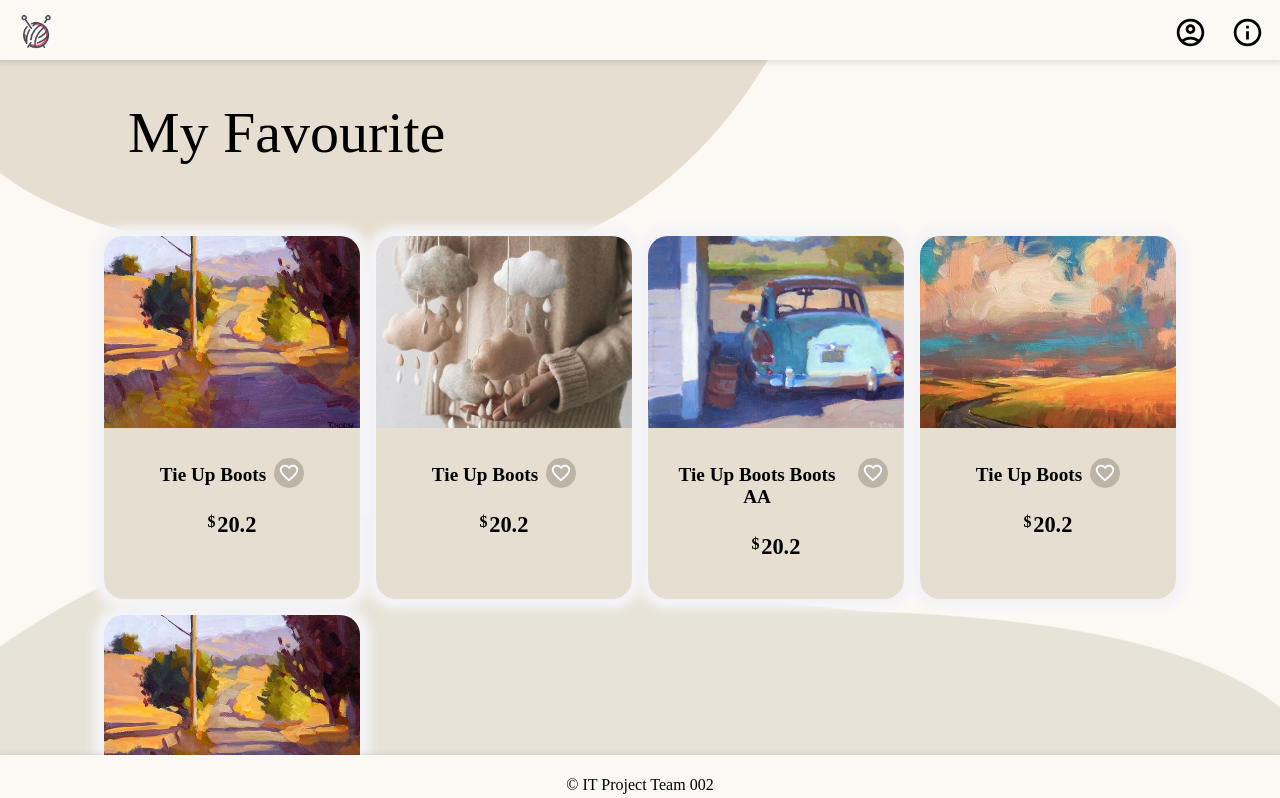
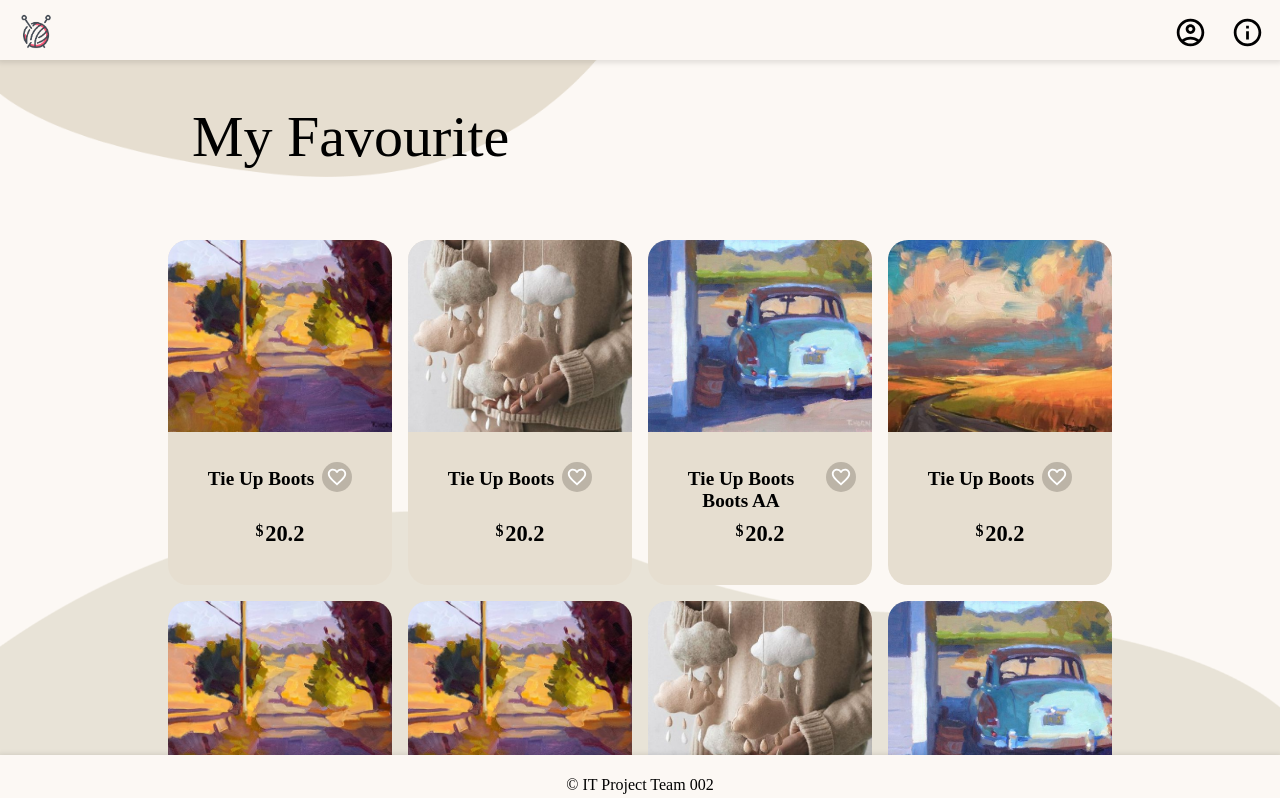
Before and after one commit to IT-Project-002/Frontend, a React (Create React App) app: page /user/myFav in a window 1280 px wide. Shown: the top 798 px of the page. Built offline with nearby package versions, Linux system fonts and the light colour scheme.

Commit message:
fix shopping card inconsistent height

```diff
--- a/src/components/itemListB.js
+++ b/src/components/itemListB.js
@@ -16,9 +16,9 @@ export default function ItemList(props) {
   return (
     <>
       {!items ? (
-        <CircularProgress className="wrapperB" />
+        <CircularProgress className="wrapper" />
       ) : (
-        <div className="wrapperB">
+        <div className="wrapper">
           {items.map((item, index) => (
             <div key={prodId[index]}>
               <Card
--- a/src/css/itemList.css
+++ b/src/css/itemList.css
@@ -1,36 +1,3 @@
-/* ===================================================== */
-/* Page title */
-.wrapperB {
-  /* margin-top: 1rem; */
-  display: grid;
-  gap: 1rem;
-  grid-template-columns: 1fr;
-  justify-content: center;
-  /* margin-bottom: 50px; */
-}
-
-.wrapperB svg {
-  width: 50px;
-  height: 50px;
-}
-
-.card {
-  box-shadow: 0 0 10px 10px rgb(244, 244, 247);
-  border-radius: 20px;
-  /* min-width: 28rem; */
-  display: flex;
-  background-color: #e6ded0;
-}
-
-.card-img {
-  width: 11.5rem;
-  height: 12rem;
-  object-fit: cover;
-  border-top-left-radius: 20px;
-  border-bottom-left-radius: 20px;
-  z-index: 2;
-}
-
 /* 加了跳转后<a>有一个高度 */
 @media screen and (max-width: 750px) {
   .card {
@@ -38,52 +5,11 @@
   }
 }
 
-.card-body {
-  margin: 1rem;
-  flex-grow: 1;
-}
-.card-title {
-  font-size: larger;
-  line-height: 1.4rem;
-  /* white-space: normal;*/
-  /* overflow: hidden; */
-  /* text-overflow: ellipsis; */
-  word-break: break-word;
-  font-size: 1.2rem;
-}
-.card-description {
-  line-height: 1.2rem;
-}
-.card-price {
-  font-size: 1.4rem;
-  margin-top: 0.6rem;
-}
-.card-price::before {
-  content: "$";
-  font-size: 1rem;
-  position: relative;
-  top: -0.3rem;
-  padding-right: 0.1rem;
-}
-
 /* ===================================================== */
-/* Page title */
-@media screen and (min-width: 750px) {
-  .wrapperB {
-    grid-template-columns: repeat(auto-fit, minmax(10rem, 14rem));
-  }
-  .card {
-    flex-direction: column;
-    text-align: center;
-    min-width: 10rem;
-  }
-  .card-img {
-    width: 100%;
-    height: 12rem;
-    border-top-left-radius: 20px;
-    border-top-right-radius: 20px;
-    border-bottom-left-radius: 0px;
-  }
+/* Icons */
+.layout-upload .wrapper svg {
+  width: 50px;
+  height: 50px;
 }
 
 .icon-container {
@@ -108,3 +34,75 @@
   fill: white;
   background-color: #a93226;
 }
+
+
+/* ===================================================== */
+/* Page title */
+.wrapper {
+  display: grid;
+  gap: 1rem;
+  grid-template-columns: 1fr;
+  justify-content: center;
+}
+
+.card {
+  border-radius: 20px;
+  display: flex;
+  background-color: #e6ded0;
+}
+
+.card-img {
+  width: 11.5rem;
+  height: 12rem;
+  object-fit: cover;
+  border-top-left-radius: 20px;
+  border-bottom-left-radius: 20px;
+  z-index: 2;
+}
+
+.card-body {
+  margin: 1rem;
+  flex-grow: 1;
+}
+.card-title {
+  font-size: larger;
+  line-height: 1.4rem;
+  word-break: break-word;
+  font-size: 1.2rem;
+  height:1.7rem;
+}
+.card-description {
+  line-height: 1.2rem;
+}
+.card-price {
+  font-size: 1.4rem;
+  margin-top: 0.6rem;
+}
+.card-price::before {
+  content: "$";
+  font-size: 1rem;
+  position: relative;
+  top: -0.3rem;
+  padding-right: 0.1rem;
+}
+
+/* ===================================================== */
+/* Page title */
+@media screen and (min-width: 750px) {
+  .wrapper {
+    grid-template-columns: repeat(auto-fit, minmax(10rem, 14rem));
+  }
+  .card {
+    /* box-shadow: 2.5px 5px #D0D0D0; */
+    flex-direction: column;
+    text-align: center;
+    min-width: 10rem;
+  }
+  .card-img {
+    width: 100%;
+    height: 12rem;
+    border-top-left-radius: 20px;
+    border-top-right-radius: 20px;
+    border-bottom-left-radius: 0px;
+  }
+}
--- a/src/css/myFav.css
+++ b/src/css/myFav.css
@@ -9,10 +9,12 @@
     "myfav-title"
     "like-items";
   grid-gap: 40px;
+  padding:5%;
 }
 
 .itemhead {
-  width: 60%;
+  top:0;
+  width: 50%;
   position: fixed;
   z-index: -1;
 }
@@ -49,11 +51,6 @@
 }
 
 .layout-like svg {
-  /* position: absolute; */
-  /* background-color: white; */
-  /* z-index: 98; */
-  /* margin-left: 240px;
-  margin-top: 150px; */
   background-color: #f48b8b;
   fill: white;
   width: 30px;
@@ -62,6 +59,8 @@
   border-radius: 50%;
   margin-top: 10px;
 }
+
+/* ===================================================== */
 
 .wrapper {
   margin: 1rem;
@@ -72,9 +71,7 @@
 }
 
 .card {
-  /* box-shadow: 0 0 10px 10px rgb(244, 244, 247); */
   border-radius: 20px;
-  /* min-width: 28rem; */
   display: flex;
   background-color: #e6ded0;
 }
@@ -144,7 +141,6 @@
   .myfav-title h1 {
     font-weight: 500;
     position: absolute;
-    /* margin-top: 8%; */
     z-index: 3;
     margin-left: 10%;
     font-size: 58px;
@@ -170,8 +166,6 @@
   }
 
   .layout-like svg {
-    /* position: absolute; */
-    /* z-index: 98; */
     margin-top: 10px;
     background-color: #f48b8b;
     fill: white;
--- a/src/pages/myFav.js
+++ b/src/pages/myFav.js
@@ -10,12 +10,18 @@ import React, { useState, useEffect } from "react";
 
 export default function MyFav() {
   return (
+    <div>
     <div className="layout-like">
       <div className="myfav-title">
         <h1>My Favourite</h1>
       </div>
       <div className="myfav-items-container">
         <div className="wrapper">
+          <Card img={item1} price={20.2} title="Tie Up Boots" />
+          <Card img={item2} price={20.2} title="Tie Up Boots" />
+          <Card img={item3} price={20.2} title="Tie Up Boots Boots AA" />
+          <Card img={item4} price={20.2} title="Tie Up Boots" />
+          <Card img={item1} price={20.2} title="Tie Up Boots" />
           <Card img={item1} price={20.2} title="Tie Up Boots" />
           <Card img={item2} price={20.2} title="Tie Up Boots" />
           <Card img={item3} price={20.2} title="Tie Up Boots Boots AA" />
@@ -28,6 +34,7 @@ export default function MyFav() {
           <Card img={item1} price={20.2} title="Tie Up Boots" /> */}
         </div>
       </div>
+    </div>
       <img className="itemhead" src={backgroundTop} alt="item1"></img>
       <img className="itemfoot" src={backgroundBottom} alt="item2"></img>
     </div>
```
Also changed, not shown: src/css/form.css (+0 -32 lines).
